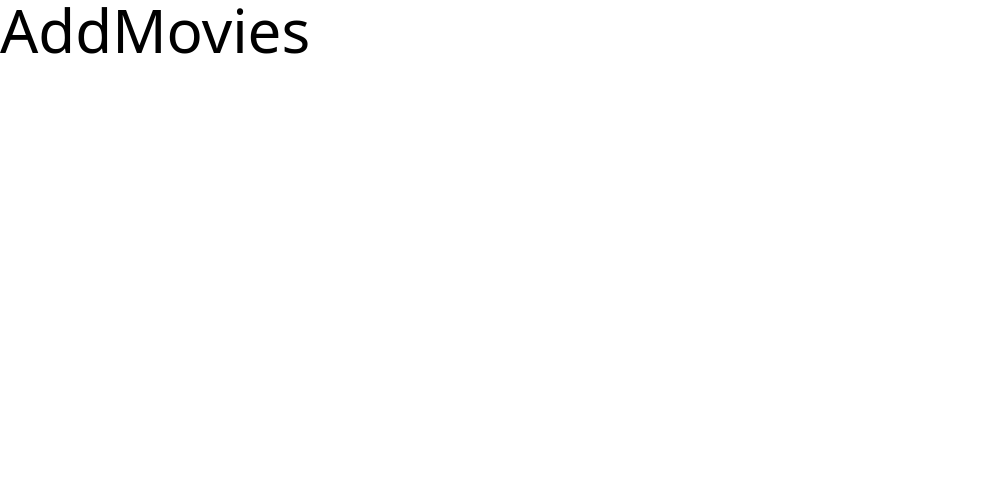
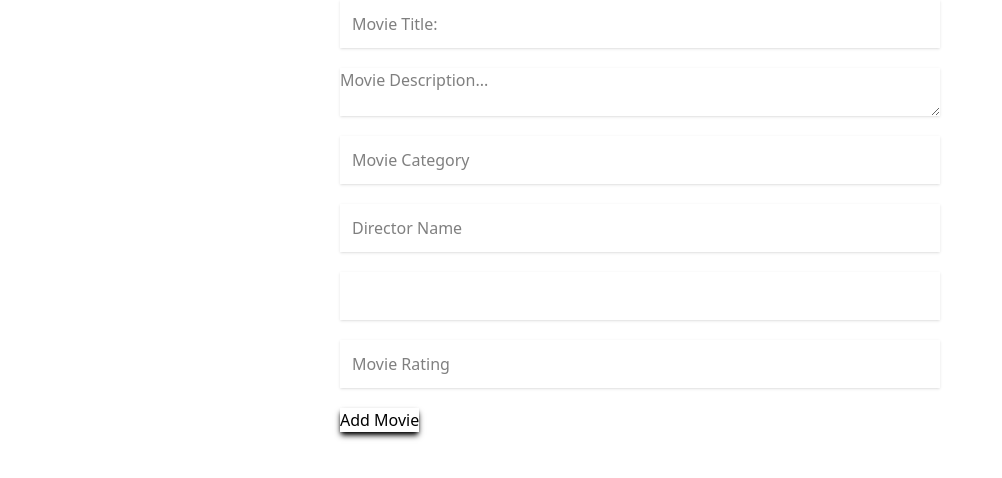
Before and after one commit to ravikanttarare95/filmix, a React (Vite) app in the folder client/: page /add_movies in a window 1280 px wide. Shown: the top 478 px of the page, without its empty margins (0-1002 px from the left). Built offline with nearby package versions, Linux system fonts and the light colour scheme.

Commit message:
call post api

```diff
--- a/client/package.json
+++ b/client/package.json
@@ -16,6 +16,7 @@
     "react": "^19.1.1",
     "react-dom": "^19.1.1",
     "react-hot-toast": "^2.6.0",
+    "react-icons": "^5.5.0",
     "react-router": "^7.8.2",
     "tailwindcss": "^4.1.12"
   },
--- /dev/null
+++ b/client/src/components/Input.jsx
@@ -0,0 +1,16 @@
+import React from "react";
+
+function Input({ type, name, id, placeholder, onInputChange }) {
+  return (
+    <input
+      type={type}
+      name={name}
+      id={id}
+      placeholder={placeholder}
+      className="shadow p-3"
+      onChange={onInputChange}
+    />
+  );
+}
+
+export default Input;
--- a/client/src/components/StarRating.jsx
+++ b/client/src/components/StarRating.jsx
@@ -3,12 +3,19 @@ import React from "react";
 function StarRating({ rating }) {
   return (
     <div className="flex">
-      {rating}
-      {new Array(rating).fill(0).map(() => {
-        return <p className="text-red-500">★</p>;
+      {new Array(rating).fill(0).map((_, index) => {
+        return (
+          <p key={index} className="text-red-500">
+            ★
+          </p>
+        );
       })}
-      {new Array(5 - rating).fill(0).map(() => {
-        return <p className="text-white">★</p>;
+      {new Array(5 - rating).fill(0).map((_, index) => {
+        return (
+          <p key={index} className="text-white">
+            ★
+          </p>
+        );
       })}
     </div>
   );
--- a/client/src/views/AddMovies.jsx
+++ b/client/src/views/AddMovies.jsx
@@ -1,7 +1,148 @@
-import React from "react";
+import React, { useState } from "react";
+import { MdAddPhotoAlternate } from "react-icons/md";
+import Input from "./../components/Input";
+import axios from "axios";
+import { useNavigate } from "react-router";
+import toast, { Toaster } from "react-hot-toast";
 
 function AddMovies() {
-  return <div className="text-6xl">AddMovies</div>;
+  const navigate = useNavigate();
+  const [movieDetail, setMovieDetail] = useState({
+    title: "",
+    description: "",
+    images: [],
+    category: "",
+    director: "",
+    releaseYear: "",
+    rating: 0,
+  });
+  const [photos, setPhotos] = useState([]);
+
+  const handleAddMovie = async (e) => {
+    const response = await axios.post(
+      `${import.meta.env.VITE_API_URL}/movies`,
+      movieDetail
+    );
+    setTimeout(() => {
+      toast.success(response.data.message);
+      navigate("/movies");
+    }, 1000);
+  };
+  return (
+    <div className="max-w-150 mx-auto">
+      {" "}
+      <form onSubmit={handleAddMovie} className="flex flex-col gap-5">
+        <Input
+          type="text"
+          name="movie-title"
+          id="movie-title"
+          placeholder="Movie Title:"
+          value={movieDetail.title}
+          onInputChange={(e) => {
+            setMovieDetail({ ...movieDetail, title: e.target.value });
+          }}
+        />
+
+        <textarea
+          name="movie-desc"
+          id="movie-desc"
+          placeholder="Movie Description..."
+          className="shadow"
+          value={movieDetail.description}
+          onChange={(e) => {
+            setMovieDetail({ ...movieDetail, description: e.target.value });
+          }}
+        ></textarea>
+        {/* {photos.length !== 0 && (
+          <div>
+            {" "}
+            {photos.map(({ imageUrl, index }) => {
+              return (
+                <div key={imageUrl}>
+                  {" "}
+                  <img src={imageUrl} alt={"Movie Poster"} key={index} />
+                </div>
+              );
+            })}
+          </div>
+        )}
+
+        <Input
+          type="text"
+          name="images-url"
+          id="images-url"
+          placeholder="Image url"
+          value={movieDetail?.images}
+          onInputChange={(e) => {
+            setMovieDetail({
+              ...movieDetail,
+              images: [...movieDetail.images, e.target.value],
+            });
+          }}
+        /> */}
+
+        {/* <MdAddPhotoAlternate
+          onClick={() => {
+            setMovieDetail(setPhotos(movieDetail.images));
+          }}
+        /> */}
+        <Input
+          type="text"
+          name="movie-category"
+          id="movie-category"
+          placeholder="Movie Category"
+          value={movieDetail.category}
+          onInputChange={(e) => {
+            setMovieDetail({ ...movieDetail, category: e.target.value });
+          }}
+        />
+
+        <Input
+          type="text"
+          name="director-name"
+          id="director-name"
+          placeholder="Director Name"
+          value={movieDetail.director}
+          onInputChange={(e) => {
+            setMovieDetail({ ...movieDetail, director: e.target.value });
+          }}
+        />
+        <Input
+          type="number"
+          id="release-year"
+          name="release-year"
+          placeholder=""
+          value={movieDetail.releaseYear}
+          onInputChange={() => {
+            setMovieDetail({ ...movieDetail, releaseYear: e.target.value });
+          }}
+        />
+        <Input
+          type="number"
+          id="rating"
+          name="rating"
+          placeholder="Movie Rating"
+          value={movieDetail.rating}
+          i
+          onInputChange={() => {
+            setMovieDetail({ ...movieDetail, rating: e.target.value });
+          }}
+        />
+
+        <button
+          type="submit"
+          className="cursor-pointer shadow-md shadow-black w-fit"
+          onClick={(e) => {
+            e.preventDefault();
+            handleAddMovie();
+          }}
+        >
+          Add Movie
+        </button>
+      </form>
+      <Toaster position="top-right" />
+    </div>
+  );
 }
 
 export default AddMovies;
--- a/client/src/views/MovieDetails.jsx
+++ b/client/src/views/MovieDetails.jsx
@@ -6,7 +6,7 @@ import StarRating from "./../components/StarRating";
 
 function MovieDetails() {
   const { id } = useParams();
-  const [movie, setMovie] = useState(null);
+  const [movieDetails, setMovieDetails] = useState(null);
   //   Best practice
 
   // For arrays → start with []
@@ -16,14 +16,14 @@ function MovieDetails() {
     const response = await axios.get(
       `${import.meta.env.VITE_API_URL}/movies/${id}`
     );
-    response && setMovie(response.data.data);
+    response && setMovieDetails(response.data.data);
     toast.dismiss(loadingMovie);
   };
 
   useEffect(() => {
     findMovieDetails();
   }, [id]);
-  if (!movie) return <p>Loading...</p>;
+  if (!movieDetails) return <p>Loading...</p>;
   const {
     title,
     category,
@@ -32,7 +32,7 @@ function MovieDetails() {
     images,
     rating,
     releaseYear,
-  } = movie;
+  } = movieDetails;
   return (
     <div className="flex">
       <div>
--- a/client/src/views/Movies.jsx
+++ b/client/src/views/Movies.jsx
@@ -23,6 +23,7 @@ function Movies() {
     const response = await axios.delete(
       `${import.meta.env.VITE_API_URL}/movies/${id}`
     );
+    toast.success(response.data.message);
     response && loadMovies();
   };
 
@@ -94,7 +95,6 @@ function Movies() {
               releaseYear={releaseYear}
               onIconClick={(e) => {
                 e.preventDefault();
-
                 deleteMovie(_id);
               }}
             />
```
Also changed, not shown: 1 other file (tests, documents, lock files or other folders).
